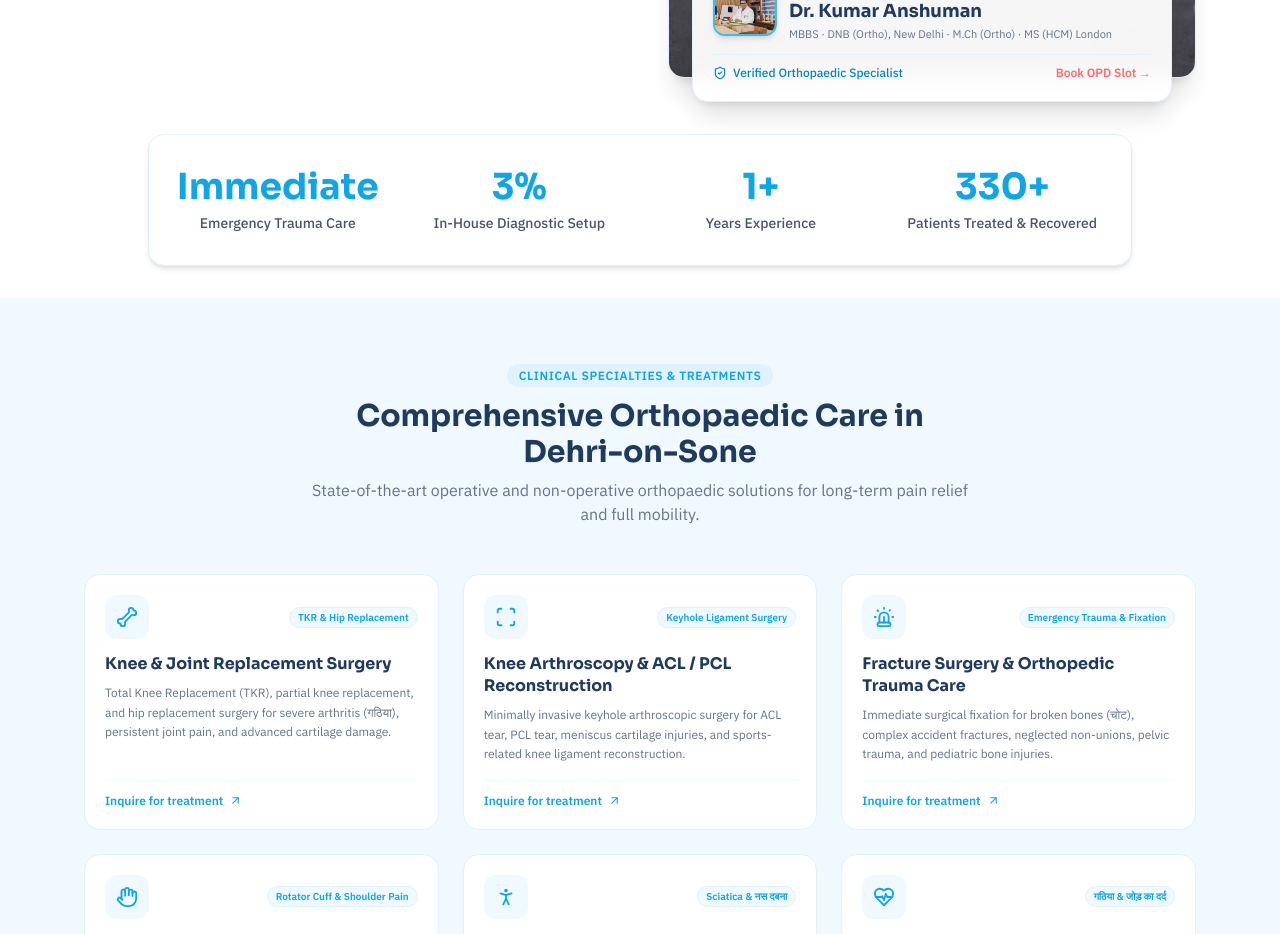
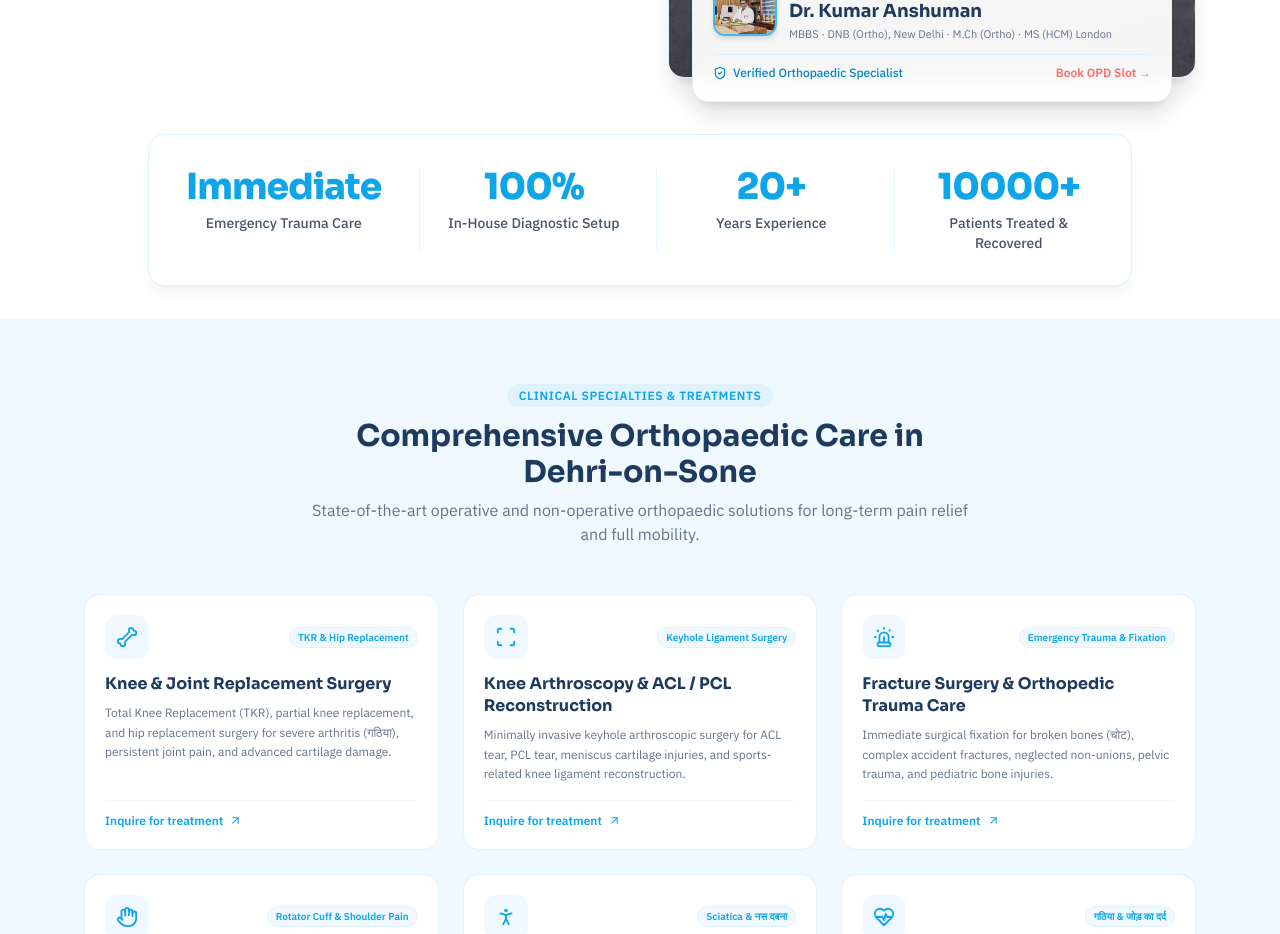
Before and after one commit to omaxdehri/omaxdehri, a Next.js app: page / in a window 1280 px wide. Shown: the part 1480-2414 px from the top of the page. Built offline with nearby package versions, Linux system fonts and the light colour scheme; a web font is replaced by a local one.

Commit message:
new theme

```diff
--- a/src/app/components/StatsBar.tsx
+++ b/src/app/components/StatsBar.tsx
@@ -1,75 +1,31 @@
 "use client";
 
-import { motion, useReducedMotion, useInView } from "framer-motion";
-import { useRef, useEffect, useState } from "react";
+import { motion } from "framer-motion";
 
 interface StatItem {
   n: string;
   l: string;
 }
 
-function parseNumeric(val: string): { prefix: string; number: number; suffix: string } | null {
-  const match = val.match(/^([^\d]*)(\d+)(.*)$/);
-  if (!match) return null;
-  return { prefix: match[1], number: parseInt(match[2], 10), suffix: match[3] };
-}
-
-function CountUpNumber({ value, duration = 1.5 }: { value: string; duration?: number }) {
-  const ref = useRef<HTMLSpanElement>(null);
-  const isInView = useInView(ref, { once: true });
-  const shouldReduce = useReducedMotion();
-  const [displayValue, setDisplayValue] = useState("0");
-  const parsed = parseNumeric(value);
-
-  useEffect(() => {
-    if (!isInView || !parsed || shouldReduce) {
-      setDisplayValue(value);
-      return;
-    }
-
-    const target = parsed.number;
-    const startTime = performance.now();
-    const dur = duration * 1000;
-
-    function animate(currentTime: number) {
-      const elapsed = currentTime - startTime;
-      const progress = Math.min(elapsed / dur, 1);
-      // ease-out cubic
-      const eased = 1 - Math.pow(1 - progress, 3);
-      const current = Math.round(eased * target);
-      setDisplayValue(`${parsed!.prefix}${current}${parsed!.suffix}`);
-
-      if (progress < 1) {
-        requestAnimationFrame(animate);
-      }
-    }
-
-    requestAnimationFrame(animate);
-  }, [isInView, value, duration, shouldReduce, parsed]);
-
-  if (!parsed) {
-    return <span ref={ref}>{value}</span>;
-  }
-
-  return <span ref={ref}>{displayValue}</span>;
-}
-
 export default function StatsBar({ stats }: { stats: StatItem[] }) {
   return (
     <motion.div
-      initial={{ opacity: 0, y: 20 }}
+      initial={{ opacity: 0, y: 15 }}
       whileInView={{ opacity: 1, y: 0 }}
-      viewport={{ once: true }}
-      transition={{ duration: 0.5 }}
-      className="bg-white border border-sky-100 rounded-2xl shadow-md"
+      viewport={{ once: true, margin: "-50px" }}
+      transition={{ duration: 0.5, ease: "easeOut" }}
+      className="bg-white border border-sky-100 rounded-2xl shadow-lg shadow-sky-950/5 p-6 sm:p-8"
     >
-      <div className="max-w-6xl mx-auto px-5 py-8 grid grid-cols-2 sm:grid-cols-4 gap-6">
-        {stats.map((s) => (
-          <div key={s.l} className="text-center">
-            <p className="font-[family-name:var(--font-display)] text-3xl sm:text-4xl font-bold text-sky-500">
-              <CountUpNumber value={s.n} />
+      <div className="grid grid-cols-2 lg:grid-cols-4 gap-6 sm:gap-8 divide-y sm:divide-y-0 sm:divide-x divide-sky-100/80">
+        {stats.map((s, idx) => (
+          <div
+            key={s.l}
+            className={`text-center ${idx > 0 ? "pt-4 sm:pt-0 sm:pl-6" : ""}`}
+          >
+            <p className="font-[family-name:var(--font-display)] text-2xl sm:text-3xl lg:text-4xl font-extrabold text-[#0EA5E9] tracking-tight">
+              {s.n}
             </p>
-            <p className="text-xs sm:text-sm text-slate-600 mt-1.5 font-medium leading-tight">
+            <p className="text-xs sm:text-sm text-slate-600 mt-1.5 font-medium leading-snug max-w-[180px] mx-auto">
               {s.l}
             </p>
           </div>
```
